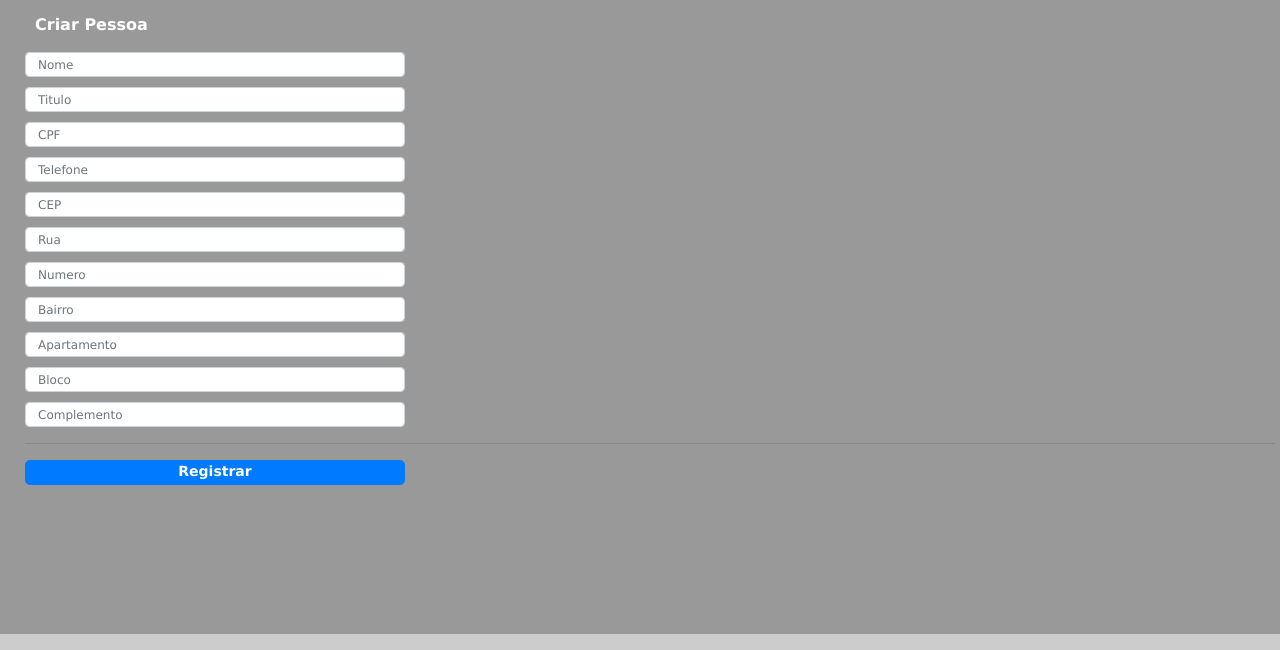
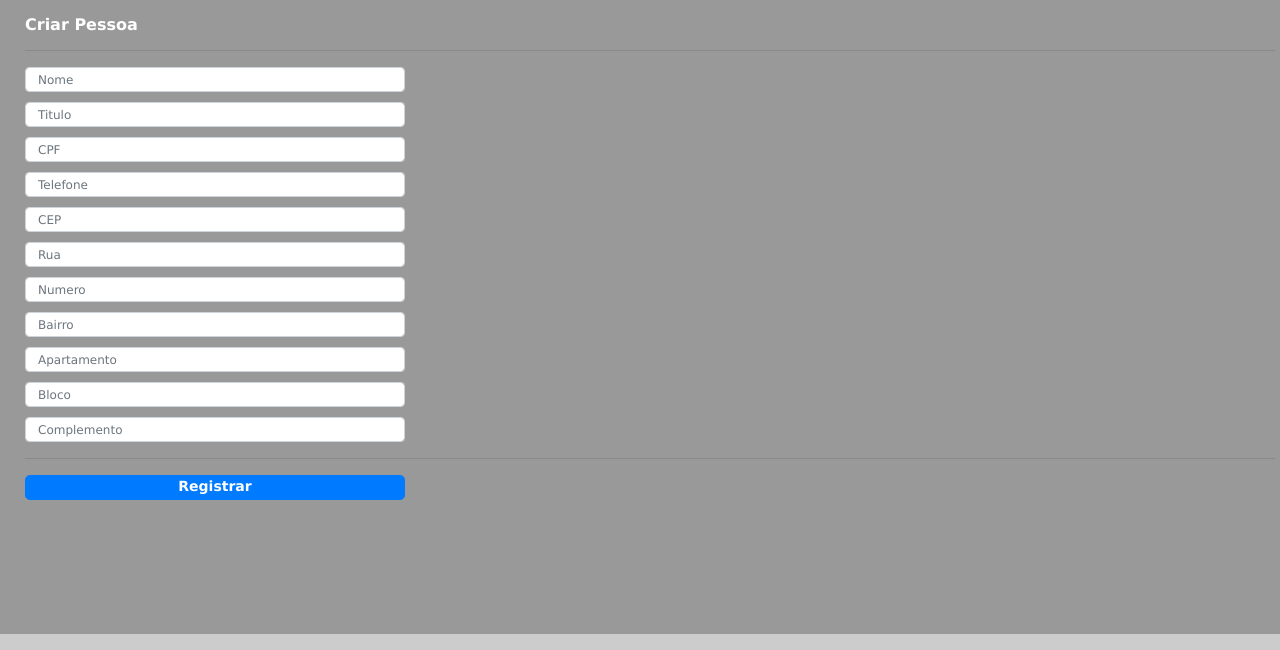
Before and after one commit to GilmarDeJesusSantana/Pessoa, a Django app: page /cadastro_pessoa/ in a window 1280 px wide. Shown: the part 150-800 px from the top of the page. Run offline with Django 3.2, Linux system fonts and the light colour scheme; some libraries are stand-ins or nearby versions.

Commit message:
Ajuste de Layout.

```diff
--- a/pessoa/static/styles/people.css
+++ b/pessoa/static/styles/people.css
@@ -144,7 +144,7 @@ body{
     color:white;
     font-size:16px;
     font-weight: bold;
-    padding: 10px;
+    padding-top: 10px;
 }
 #form{
     padding-left: 20px;
--- a/pessoa/templates/pessoaForm.html
+++ b/pessoa/templates/pessoaForm.html
@@ -3,6 +3,7 @@
 <form id="form" class="form-signin-heading" action="{% url 'cadastro_pessoa'%}" method="post">
     {%csrf_token%}
     <h2 id="top-form" class="form-signin-heading">Criar Pessoa</h2>
+    <hr/>
         <input style="margin-bottom:10px" id="id_nome" name="nome" type="text" class="form-control default-size" placeholder="Nome " required>
         <input style="margin-bottom:10px" id="id_titulo" name="titulo" type="text" class="form-control default-size" placeholder="Titulo " required>
         <input style="margin-bottom:10px"id="id_cpf" name="cpf" type="text" class="form-control default-size" placeholder="CPF">
```
